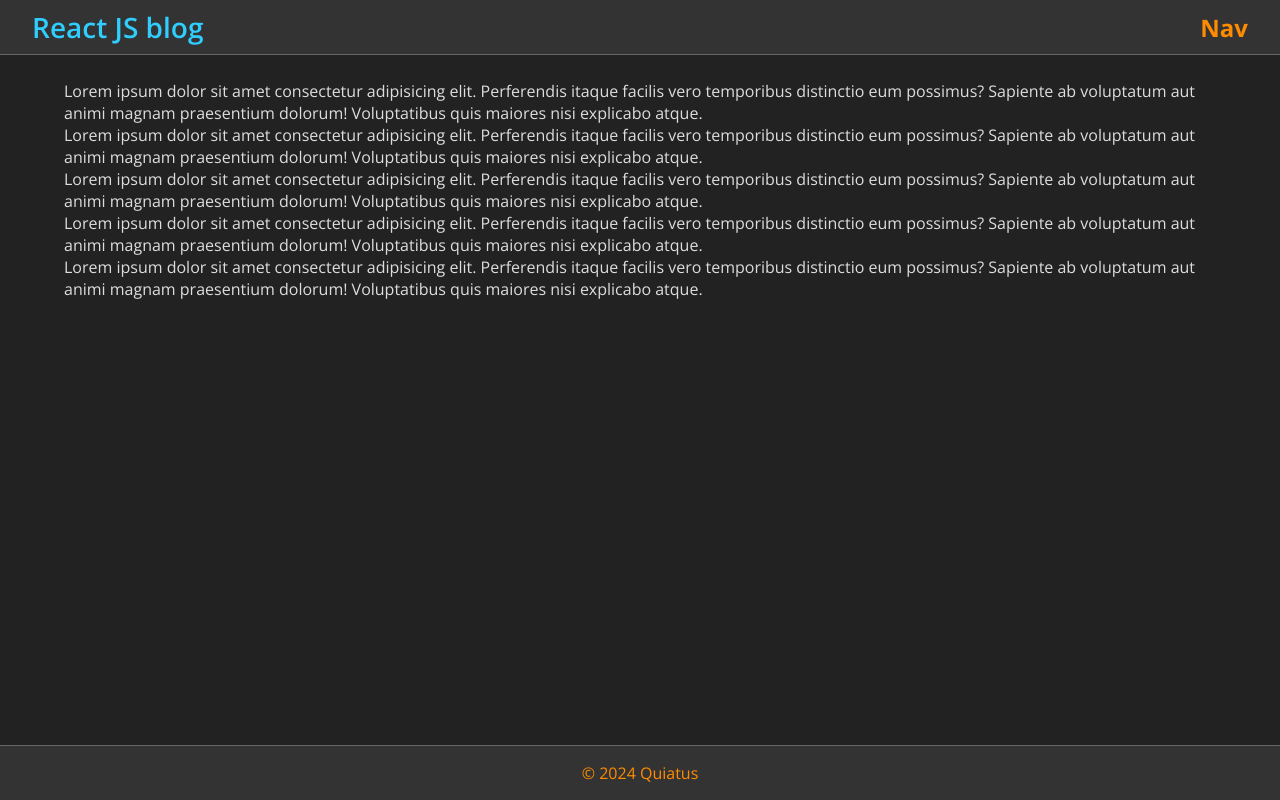
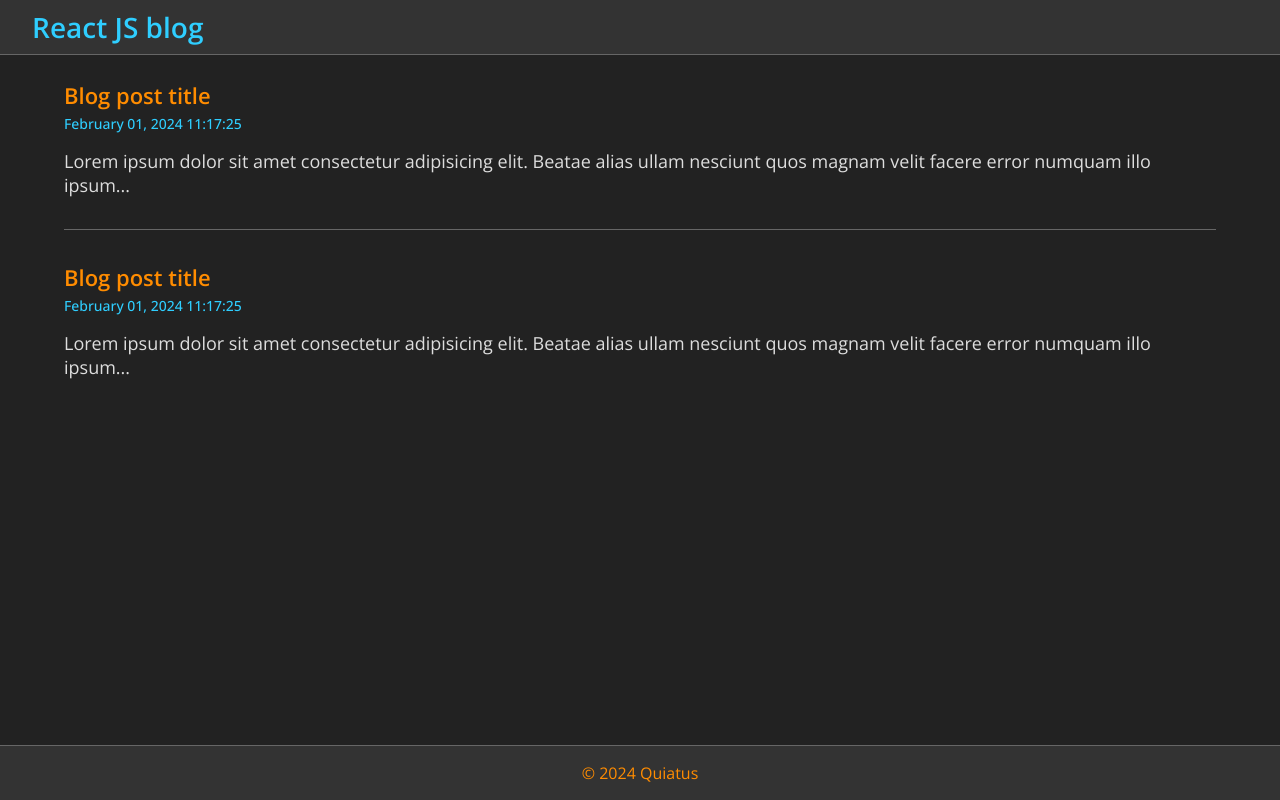
Before and after one commit to Quiatus/03-blog, a React (Create React App) app: page / in a window 1280 px wide. Built offline with nearby package versions, Linux system fonts and the light colour scheme.

Commit message:
add style

```diff
--- a/src/Home.js
+++ b/src/Home.js
@@ -1,15 +1,22 @@
 const Home = () => {
   return (
     <main>
-      <p>Lorem ipsum dolor sit amet consectetur adipisicing elit. Perferendis itaque facilis vero temporibus distinctio eum possimus? Sapiente ab voluptatum aut animi magnam praesentium dolorum! Voluptatibus quis maiores nisi explicabo atque.</p>
 
-      <p>Lorem ipsum dolor sit amet consectetur adipisicing elit. Perferendis itaque facilis vero temporibus distinctio eum possimus? Sapiente ab voluptatum aut animi magnam praesentium dolorum! Voluptatibus quis maiores nisi explicabo atque.</p>
+        <div className="blogPost">
+          <h2 className="blogTitle">Blog post title</h2>
+          <p className="blogDate">February 01, 2024 11:17:25 </p>
+          <p className="blogSnippet">Lorem ipsum dolor sit amet consectetur adipisicing elit. Beatae alias ullam nesciunt quos magnam velit facere error numquam illo ipsum...</p>
+        </div>
 
-      <p>Lorem ipsum dolor sit amet consectetur adipisicing elit. Perferendis itaque facilis vero temporibus distinctio eum possimus? Sapiente ab voluptatum aut animi magnam praesentium dolorum! Voluptatibus quis maiores nisi explicabo atque.</p>
+        <hr />
 
-      <p>Lorem ipsum dolor sit amet consectetur adipisicing elit. Perferendis itaque facilis vero temporibus distinctio eum possimus? Sapiente ab voluptatum aut animi magnam praesentium dolorum! Voluptatibus quis maiores nisi explicabo atque.</p>
+        <div className="blogPost">
+          <h2 className="blogTitle">Blog post title</h2>
+          <p className="blogDate">February 01, 2024 11:17:25 </p>
+          <p className="blogSnippet">Lorem ipsum dolor sit amet consectetur adipisicing elit. Beatae alias ullam nesciunt quos magnam velit facere error numquam illo ipsum...</p>
+        </div>
 
-      <p>Lorem ipsum dolor sit amet consectetur adipisicing elit. Perferendis itaque facilis vero temporibus distinctio eum possimus? Sapiente ab voluptatum aut animi magnam praesentium dolorum! Voluptatibus quis maiores nisi explicabo atque.</p>
+        <hr />
 
     </main>
 
--- a/src/Nav.js
+++ b/src/Nav.js
@@ -1,7 +1,7 @@
 const Nav = () => {
     return (
       <nav className="Nav">
-          <h1>Nav</h1>
+          <form className="searchForm"></form>
       </nav>
     )
   }
--- a/src/index.css
+++ b/src/index.css
@@ -7,6 +7,8 @@
 	--clr-th: #FF8C00;
 	--clr-ts: #2fceff;
 	--clr-tm: #ddd;
+	--clr-hw: #fff;
+	--clr-hh: #FFD700;
 }
 
 * {
@@ -57,6 +59,60 @@ main {
 	color: var(--clr-tm);
 }
 
+.blogPost {
+	margin: 2rem 0;
+	display: flex;
+	flex-direction: column;
+	align-items: start;
+}
+
+.blogPost:first-of-type {
+	margin-top: 0;
+}
+
+.blogPost:last-of-type {
+	margin-bottom: 0;
+}
+
+hr {
+	border: none;
+	height: 1px;
+	background-color: var(--clr-border);
+}
+
+hr:last-of-type {
+	display: none;
+}
+
+.blogTitle {
+	color: var(--clr-th);
+	font-weight: 600;
+	font-size: 22px;
+	margin-bottom: 0.25rem;
+}
+
+.blogTitle:hover {
+	cursor: pointer;
+	color: var(--clr-hh);
+}
+
+.blogDate {
+	font-size: 14px;
+	font-weight: 500;
+	color: var(--clr-ts);
+	margin-bottom: 1rem;
+}
+
+.blogSnippet {
+	font-size: 18px;
+	font-weight: 400;
+}
+
+.blogSnippet:hover {
+	cursor: pointer;
+	color: var(--clr-hw);
+}
+
 .Footer {
 	position: fixed;
 	width: 100%;
```
